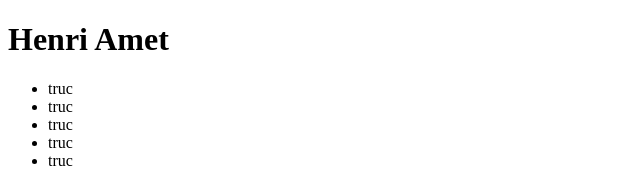
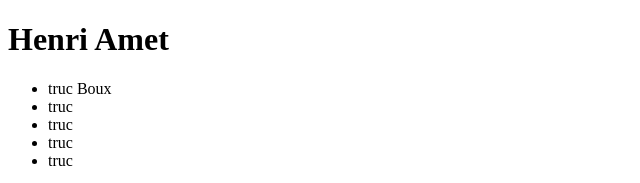
Before and after one commit to HenriAmet/Presentation-2, a plain HTML site: page index.html in a window 1280 px wide. Shown: the top 183 px of the page, 0-640 px from the left. Drawn offline with Linux system fonts and the light colour scheme.

Commit message:
Changement 1

```diff
--- a/index.html
+++ b/index.html
@@ -8,7 +8,7 @@
 <body>
     <h1>Henri Amet</h1>
     <ul>
-        <li>truc</li>
+        <li>truc Boux</li>
         <li>truc</li>
         <li>truc</li>
         <li>truc</li>
```
